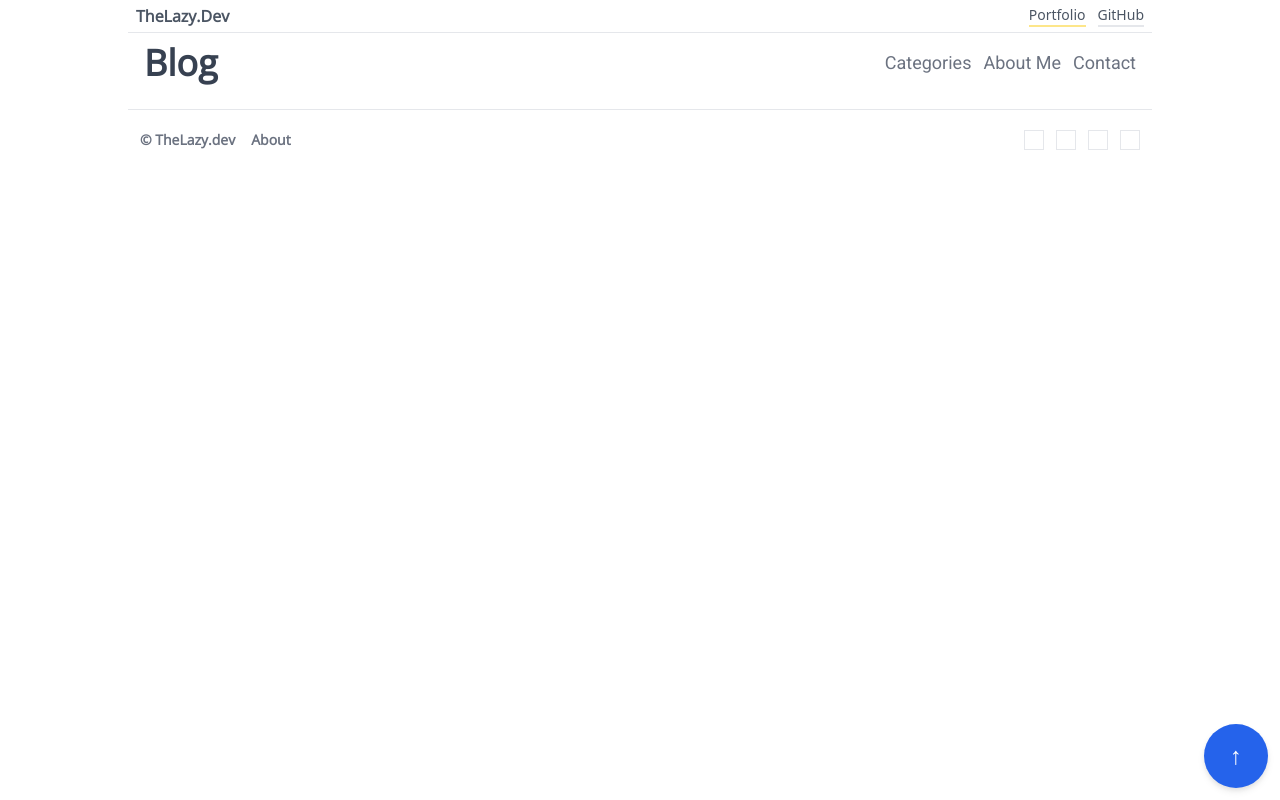
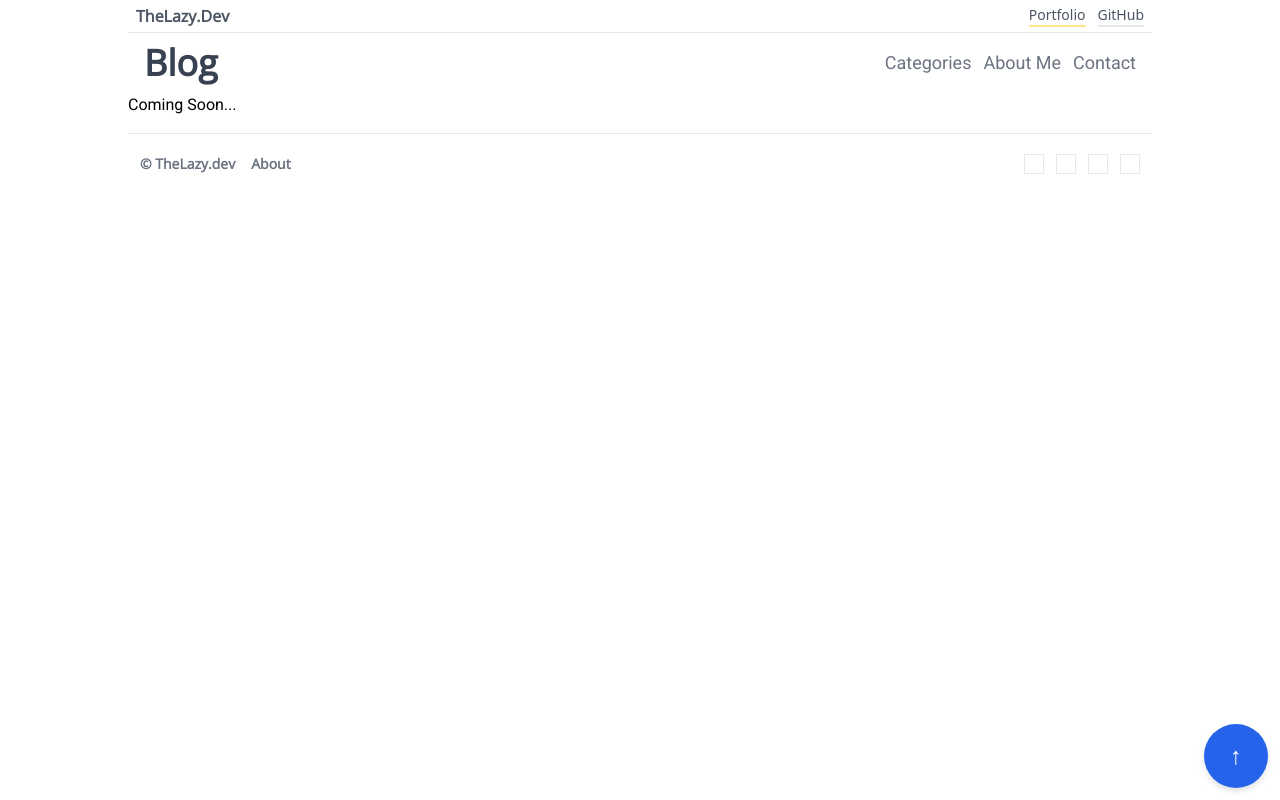
Before and after one commit to Judeadeniji/svelte-apps, a SvelteKit app in the folder the-lazy.dev/: page /categories/1 in a window 1280 px wide. Built offline with nearby package versions, Linux system fonts and the light colour scheme; what utiliti-js would draw is missing.

Commit message:
added error page'

```diff
--- /dev/null
+++ b/the-lazy.dev/src/routes/categories/[name]/+page.svelte
@@ -0,0 +1 @@
+<p>Coming Soon...</p>
```
Also changed, not shown: the-lazy.dev/src/routes/[...soon]/+page.svelte (deleted).
